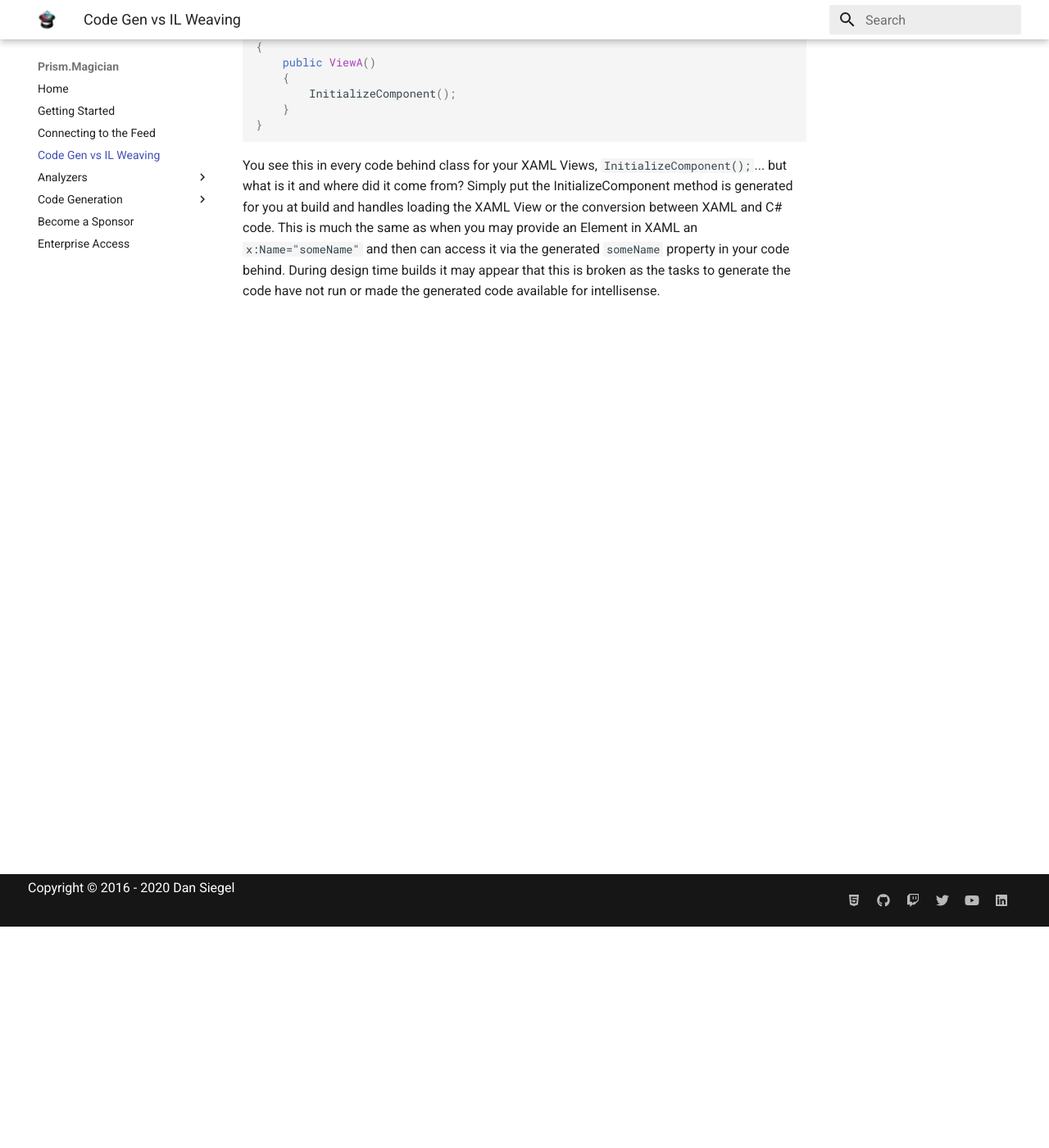
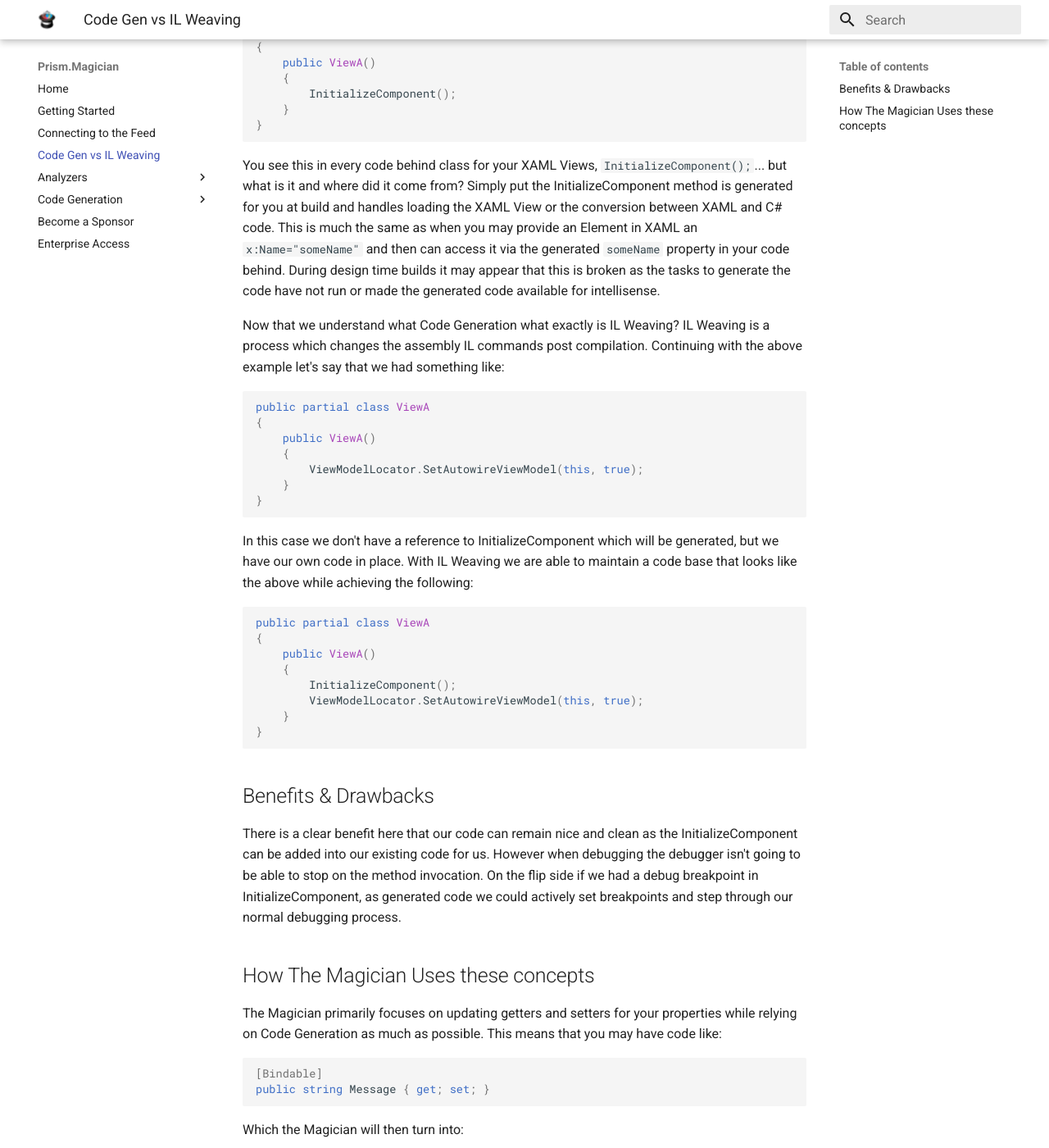
Before and after one commit to dansiegel/Prism.Magician.Docs, an MkDocs documentation site: the page built from docs/codegen-vs-il-weaving.md, in a window 1280 px wide and 1400 px high, scrolled down 270 px. Shown: the whole window at 82% size. Built offline with MkDocs 1.6.1 and Material for MkDocs 9.7.7, drawn with Linux system fonts in a browser that asks for light colours; some of the changed text lies outside the part shown.

Commit message:
update codegen vs il weaving

````diff
--- a/docs/codegen-vs-il-weaving.md
+++ b/docs/codegen-vs-il-weaving.md
@@ -15,3 +15,54 @@
 ```
 
 You see this in every code behind class for your XAML Views, `InitializeComponent();`... but what is it and where did it come from? Simply put the InitializeComponent method is generated for you at build and handles loading the XAML View or the conversion between XAML and C# code. This is much the same as when you may provide an Element in XAML an `x:Name="someName"` and then can access it via the generated `someName` property in your code behind. During design time builds it may appear that this is broken as the tasks to generate the code have not run or made the generated code available for intellisense.
+
+Now that we understand what Code Generation what exactly is IL Weaving? IL Weaving is a process which changes the assembly IL commands post compilation. Continuing with the above example let's say that we had something like:
+
+```csharp
+public partial class ViewA
+{
+    public ViewA()
+    {
+        ViewModelLocator.SetAutowireViewModel(this, true);
+    }
+}
+```
+
+In this case we don't have a reference to InitializeComponent which will be generated, but we have our own code in place. With IL Weaving we are able to maintain a code base that looks like the above while achieving the following:
+
+```csharp
+public partial class ViewA
+{
+    public ViewA()
+    {
+        InitializeComponent();
+        ViewModelLocator.SetAutowireViewModel(this, true);
+    }
+}
+```
+
+## Benefits & Drawbacks
+
+There is a clear benefit here that our code can remain nice and clean as the InitializeComponent can be added into our existing code for us. However when debugging the debugger isn't going to be able to stop on the method invocation. On the flip side if we had a debug breakpoint in InitializeComponent, as generated code we could actively set breakpoints and step through our normal debugging process.
+
+## How The Magician Uses these concepts
+
+The Magician primarily focuses on updating getters and setters for your properties while relying on Code Generation as much as possible. This means that you may have code like:
+
+```csharp
+[Bindable]
+public string Message { get; set; }
+```
+
+Which the Magician will then turn into:
+
+```csharp
+private string _message;
+public string Message
+{
+    get => _message;
+    set => SetProperty(ref _message, value);
+}
+```
+
+In this sample we use Code Generation to add the missing backing field while using IL Weaving to update the getter and setter.
````
